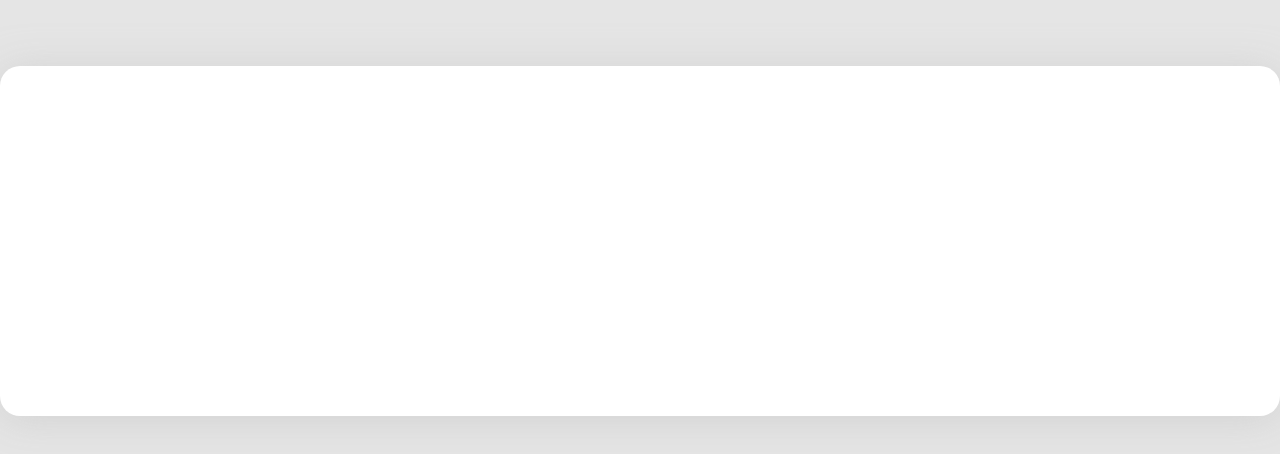
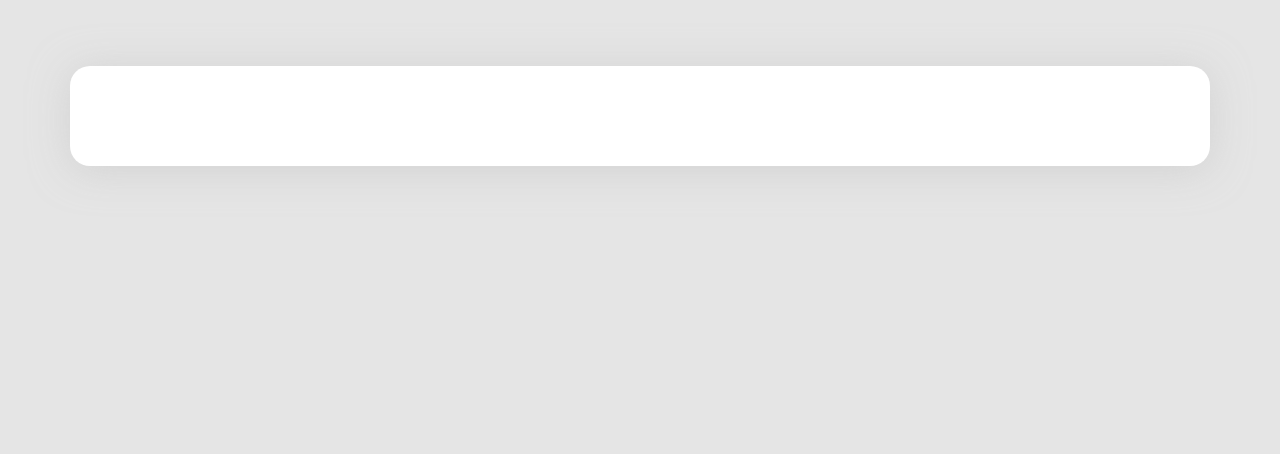
Before and after one commit to peaksoft-school/bilingual-web, a React (Create React App) app: page / in a window 1280 px wide. Shown: the top 454 px of the page. Built offline with nearby package versions, Linux system fonts and the light colour scheme.

Commit message:
just commited

```diff
--- a/src/App.js
+++ b/src/App.js
@@ -1,10 +1,11 @@
 import ContentCard from './components/UI/adminContentCard'
+import MainContainer from './layout'
 
 function App() {
    return (
-      <div>
+      <MainContainer>
          <ContentCard />
-      </div>
+      </MainContainer>
    )
 }
 
--- a/src/components/UI/adminContentCard/index.js
+++ b/src/components/UI/adminContentCard/index.js
@@ -4,7 +4,8 @@ import styled from 'styled-components'
 const StyledCardDiv = styled.div`
    margin-left: auto;
    margin-right: auto;
-   max-width: 1440px;
+   width: 100%;
+   box-sizing: border-box;
 `
 const StyledContentCard = styled.div`
    margin-top: 66px;
@@ -12,7 +13,6 @@ const StyledContentCard = styled.div`
    border-radius: 20px;
    box-shadow: 0px 4px 39px rgba(196, 196, 196, 0.6);
    background-color: #ffffff;
-   min-height: 350px;
    box-sizing: border-box;
    display: block;
 `
--- a/src/index.css
+++ b/src/index.css
@@ -1,16 +1,18 @@
 body {
    margin: 0;
    padding: 0;
-    background-color: #E5E5E5;
-    font-family: -apple-system, BlinkMacSystemFont, 'Segoe UI', 'Roboto', 'Oxygen',
-      'Ubuntu', 'Cantarell', 'Fira Sans', 'Droid Sans', 'Helvetica Neue',
-      sans-serif;
+   width: 100%;
+   display: flex;
+   justify-content: center;
+   background-color: #e5e5e5;
+   font-family: -apple-system, BlinkMacSystemFont, 'Segoe UI', 'Roboto',
+      'Oxygen', 'Ubuntu', 'Cantarell', 'Fira Sans', 'Droid Sans',
+      'Helvetica Neue', sans-serif;
    -webkit-font-smoothing: antialiased;
    -moz-osx-font-smoothing: grayscale;
 }
 @import url(//db.onlinewebfonts.com/c/6f1a075af8afe852f3e3c8a75e49bc31?family=DINNextRoundedLTPro-Bold);
 
-
 code {
    font-family: source-code-pro, Menlo, Monaco, Consolas, 'Courier New',
       monospace;
--- a/src/layout/index.js
+++ b/src/layout/index.js
@@ -1,29 +1,10 @@
 import styled from 'styled-components'
 
-const AppContainer = styled.div`
-   width: 100%;
-   display: f;
-`
-
-const MainContainer = styled.div`
+const Container = styled.div`
    width: 1140px;
 `
 
-const Content = styled.div`
-   width: 100%;
-`
-
-const AppLayout = () => {
-   return (
-      <AppContainer>
-         <Header />
-
-         <MainContainer>
-            <Content>
-               <Routes />
-            </Content>
-            <Footer />
-         </MainContainer>
-      </AppContainer>
-   )
+const MainContainer = ({ children }) => {
+   return <Container>{children}</Container>
 }
+export default MainContainer
```
Also changed, not shown: src/layout/header/header.js (added). Lines whose indentation alone changed are shown as unchanged.
